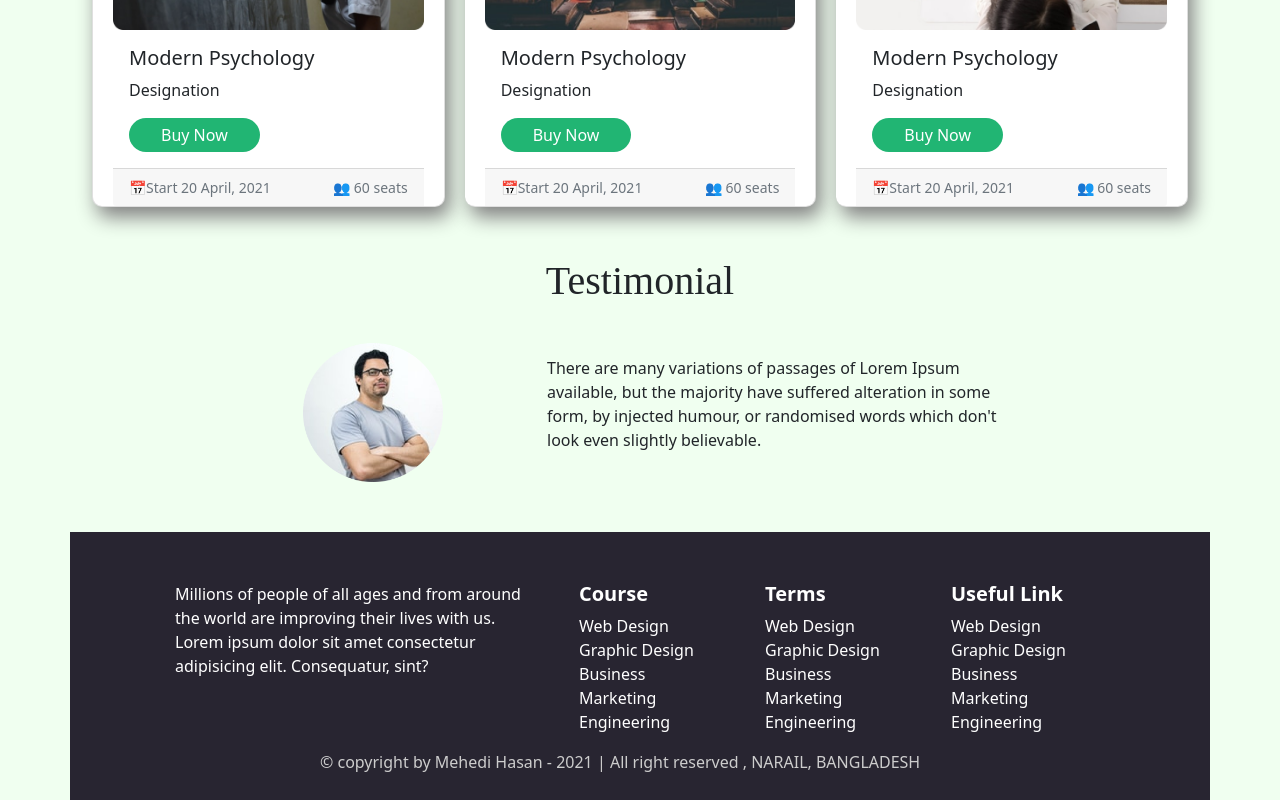
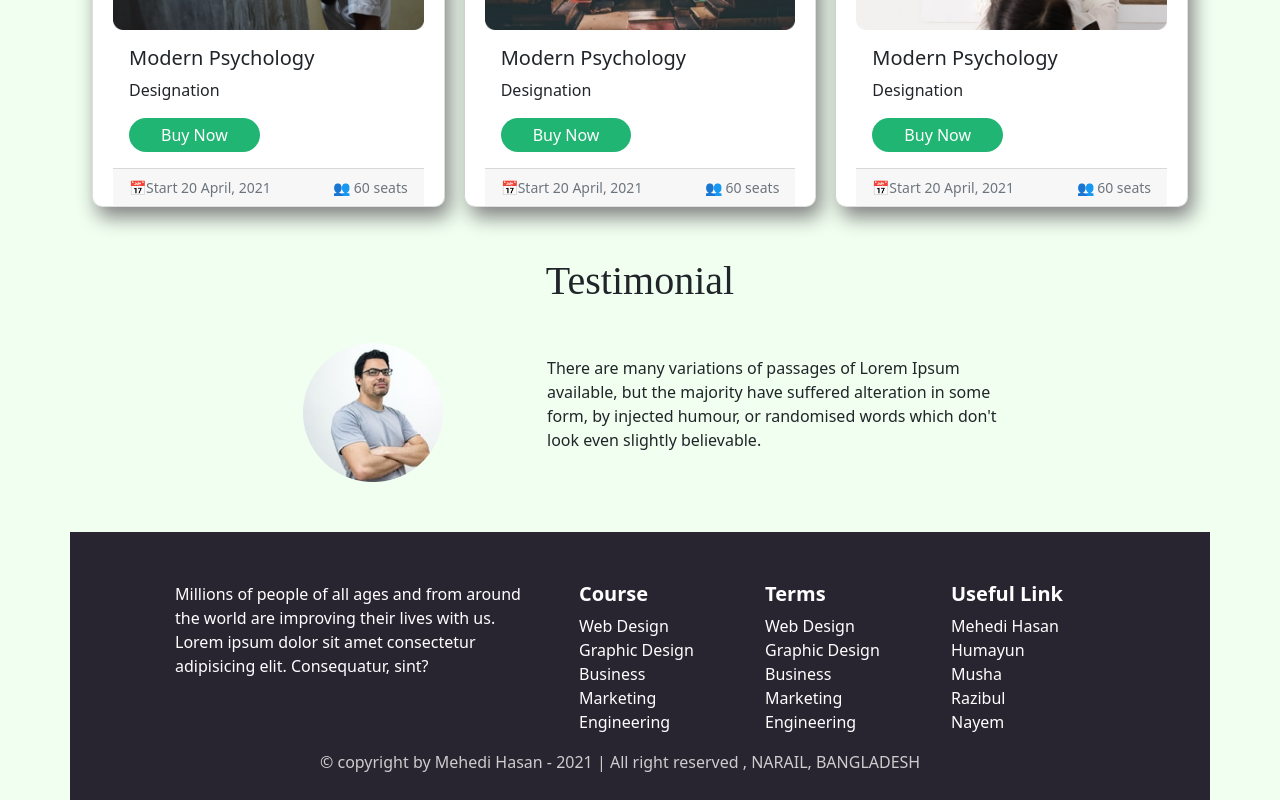
Before and after one commit to developer-mashmehedi/e-school, a plain HTML site: page index.html in a window 1280 px wide. Shown: the part 1152-1952 px from the top of the page. Drawn offline with nearby package versions, Linux system fonts and the light colour scheme.

Commit message:
name changes

```diff
--- a/index.html
+++ b/index.html
@@ -177,11 +177,11 @@
         <div class="col-md-2">
           <ul>
             <li><h5><b>Useful Link</b></h5></li>
-            <li>Web Design</li>
-            <li>Graphic Design</li>
-            <li>Business</li>
-            <li>Marketing</li>
-            <li>Engineering</li>
+            <li>Mehedi Hasan</li>
+            <li>Humayun</li>
+            <li>Musha</li>
+            <li>Razibul</li>
+            <li>Nayem</li>
           </ul>
         </div>
       </div>
```
